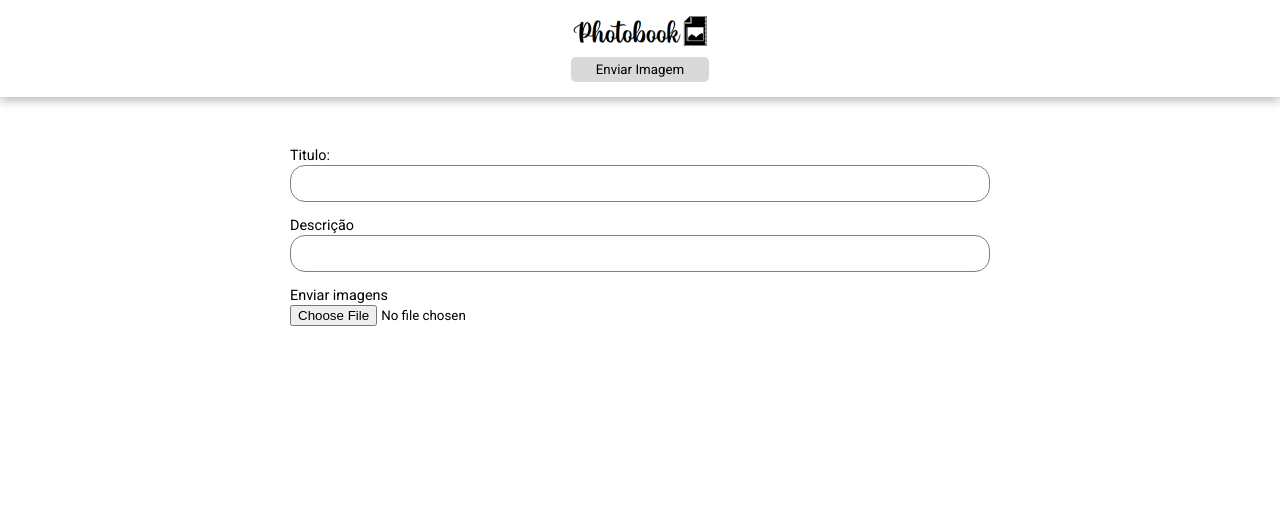
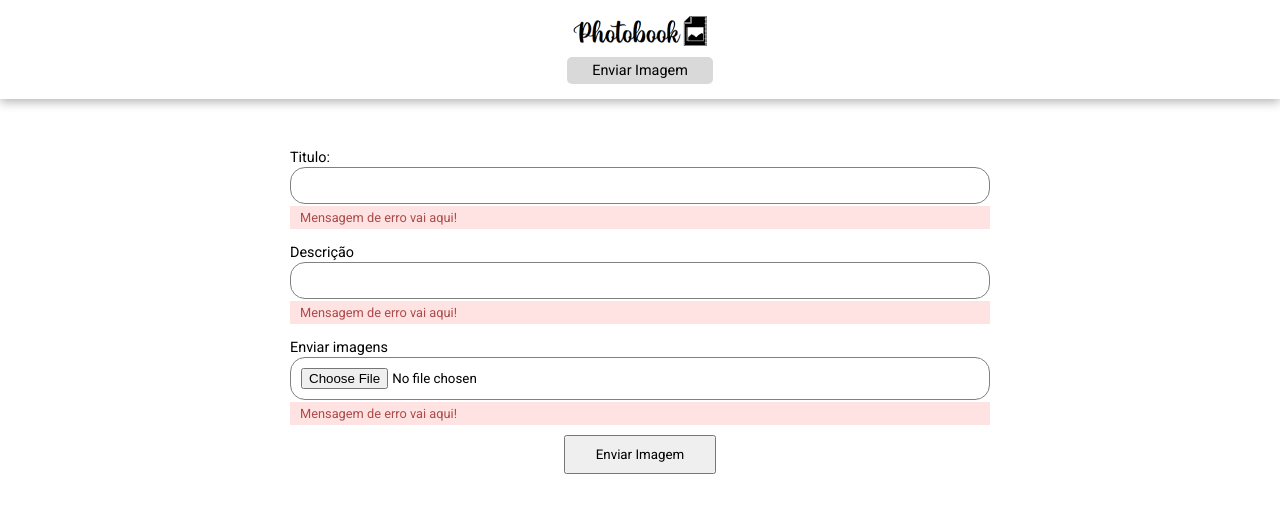
Before and after one commit to LucasMMSilva/photobook, a React (Create React App) app in the folder frontend/: page /upload in a window 1280 px wide. Shown: the top 512 px of the page. Built offline with nearby package versions, Linux system fonts and the light colour scheme.

Commit message:
view image

```diff
--- a/frontend/src/App.js
+++ b/frontend/src/App.js
@@ -4,6 +4,7 @@ import Navbar from './components/Navbar/Navbar';
 import {BrowserRouter,Routes,Route} from 'react-router-dom'
 import Home from './pages/Home/Home'
 import ImageUpload from './pages/ImageUpload/ImageUpload';
+import ImageView from './components/ImageView/ImageView';
 function App() {
   return (
     <div className="App">
@@ -13,6 +14,7 @@ function App() {
           <Routes>
             <Route path='/' element={<Home/>}/>
             <Route path='/upload' element={<ImageUpload/>}/>
+            <Route path='/image/:id' element={<ImageView/>}/>
           </Routes>
         </BrowserRouter>
       </div>
--- a/frontend/src/components/ImagePreview/ImagePreview.js
+++ b/frontend/src/components/ImagePreview/ImagePreview.js
@@ -1,13 +1,18 @@
 import React from 'react'
+import { useNavigate } from 'react-router-dom';
 import { FaEye } from "react-icons/fa";
 import { IoCopy } from "react-icons/io5";
 import "./ImagePreview.css"
 const ImagePreview = (props) => {
+  const navigate = useNavigate()
   const imageURL = {
     backgroundImage: `url(${props.src})`,
   }
+  const showImage = ()=>{
+    navigate(`/image/${props.id}`)
+  }
   return (
-    <div className='imagePreview'>
+    <div onClick={showImage} className='imagePreview'>
         <div className='imageContainer'>
           <div className='image' style={imageURL}></div>
           <div className='info'>
--- a/frontend/src/components/ImageView/ImageView.js
+++ b/frontend/src/components/ImageView/ImageView.js
@@ -1,27 +1,40 @@
 import {useEffect,useState} from 'react'
+import { useParams } from 'react-router-dom';
 import './ImageView.css'
 import { AiOutlineClose } from "react-icons/ai";
 import { FiEdit } from "react-icons/fi";
 import { RiDeleteBin5Line } from "react-icons/ri";
 
-const ImageView = (props) => {
-    const images = props.images
-    let imageURL = {backgroundImage: `url(imagenotfound.png)`,}
+const ImageView = () => {
+    const {id} = useParams()
+    const [image,setImage] = useState([])
+    const [imageURL,setImageURL] = useState({backgroundImage: 'url(/imagenotfound.png)'})
+
     useEffect(()=>{
-        imageURL = {backgroundImage: `url(http://localhost:5000/images/${images.images[0].filename})`,}
-    },[images])
-    console.log(images)
+        if(image.length===0){
+            const getImages = async()=>{
+                await fetch(`http://localhost:5000/${id}`).then((res)=>res.json()).then((data)=>{
+                  setImage(data)
+                  setImageURL({backgroundImage: `url(http://localhost:5000/images/${data.images[0].filename})`})
+
+                }).catch((err)=>console.log(err))
+              }
+              getImages()
+        }
+    },[image])
+
+
 
   return (
     <div className='bgf'>
-        {images && (<div className="container-image-view">
+        {image && (<div className="container-image-view">
             <div className="image-view"  style={imageURL}>
 
             </div>
             <div className="image-content">
                 <div className="description">
-                    <h3>{images.title}</h3>
-                    <p>{images.description}</p>
+                    <h3>{image.title}</h3>
+                    <p>{image.description}</p>
                 </div>
                 <div className='image-icons'>
                     <AiOutlineClose />
--- a/frontend/src/components/Navbar/Navbar.css
+++ b/frontend/src/components/Navbar/Navbar.css
@@ -9,16 +9,19 @@ nav img{
     margin: 0 auto;
 }
 nav div{
-    display: block;
+    display: flex;
     margin-top: 10px;
 }
-nav div button{
+nav div a{
 
-    display: block;
+    display: inline;
     margin: 0 auto;
     padding: 5px 25px;
     border: none;
     background-color: #d9d9d9;
     border-radius: 5px;
     cursor: pointer;
+    color: black;
+    text-decoration: none;
+    font-size: .9em;
 }
--- a/frontend/src/components/Navbar/Navbar.js
+++ b/frontend/src/components/Navbar/Navbar.js
@@ -5,7 +5,7 @@ const Navbar = () => {
     <nav>
         <img src="/logopb.png" alt="Logo Photobook"/>
         <div>
-            <button>Enviar Imagem</button>
+            <a href='http://localhost:3000/upload'>Enviar Imagem</a>
         </div>
     </nav>
   )
--- a/frontend/src/pages/Home/Home.js
+++ b/frontend/src/pages/Home/Home.js
@@ -1,11 +1,9 @@
 import {useState,useEffect} from 'react'
 import ImagePreview from '../../components/ImagePreview/ImagePreview'
-import ImageView from '../../components/ImageView/ImageView'
 import './Home.css'
 const Home = () => {
 
     const [images,setImages] = useState([])
-    const [viewImage,setviewImage] = useState([])
 
     useEffect(()=>{
         if(images.length === 0){
@@ -20,8 +18,8 @@ const Home = () => {
             })
           }
           getImages()
+
         }
-       setviewImage(images[0])
 
     },[images])
 
@@ -30,13 +28,10 @@ const Home = () => {
       <div className='images'>
         {images && (
           images.map((image)=>(
-            <ImagePreview key={image._id} src={'http://localhost:5000/images/'+image.images[0].filename} title={image.title} images={image.images}/>
+            <ImagePreview key={image._id} id={image._id} src={'http://localhost:5000/images/'+image.images[0].filename} title={image.title} images={image.images}/>
           ))
         )}
       </div>
-
-      {//<ImageView images={viewImage}/>
-      }
   </>
 
   )
--- a/frontend/src/pages/ImageUpload/ImageUpload.css
+++ b/frontend/src/pages/ImageUpload/ImageUpload.css
@@ -18,3 +18,20 @@ div.form-container form input[type='text']{
     border: gray 1px solid;
     padding: 10px 15px;
 }
+div.form-container form input[type='file']{
+    border-radius: 15px;
+    border: gray 1px solid;
+    padding: 10px 10px;
+}
+div.form-container form button{
+    display: block;
+    margin: 10px auto;
+    padding: 10px 30px;
+}
+div.message-erro{
+background-color: rgb(255, 227, 227);
+color: rgb(172, 75, 75);
+font-size: .8em;
+padding: 4px 10px;
+margin-top: 2px;
+}
--- a/frontend/src/pages/ImageUpload/ImageUpload.js
+++ b/frontend/src/pages/ImageUpload/ImageUpload.js
@@ -6,10 +6,20 @@ const ImageUpload = () => {
         <form>
             <label htmlFor="">Titulo:</label>
             <input type="text" name="" id="" />
+            <div className="message-erro">
+              <p>Mensagem de erro vai aqui!</p>
+            </div>
             <label htmlFor="">Descrição</label>
             <input className='desc' type="text" name="" id="" />
+            <div className="message-erro">
+              <p>Mensagem de erro vai aqui!</p>
+            </div>
             <label htmlFor="">Enviar imagens</label>
             <input type="file" name="" id="" />
+            <div className="message-erro">
+              <p>Mensagem de erro vai aqui!</p>
+            </div>
+            <button type="submit">Enviar Imagem</button>
         </form>
     </div>
   )
```
Lines whose indentation alone changed are shown as unchanged.
